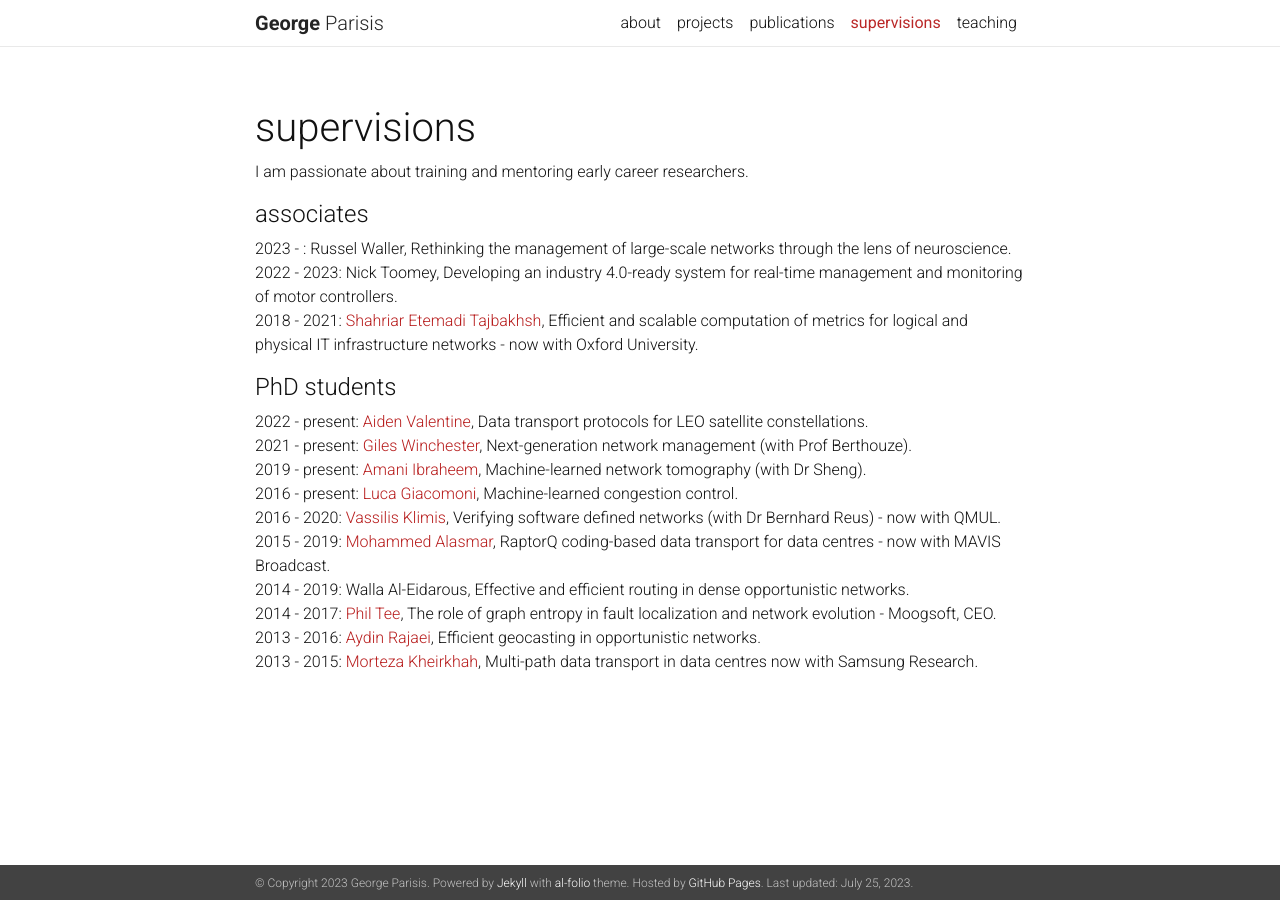
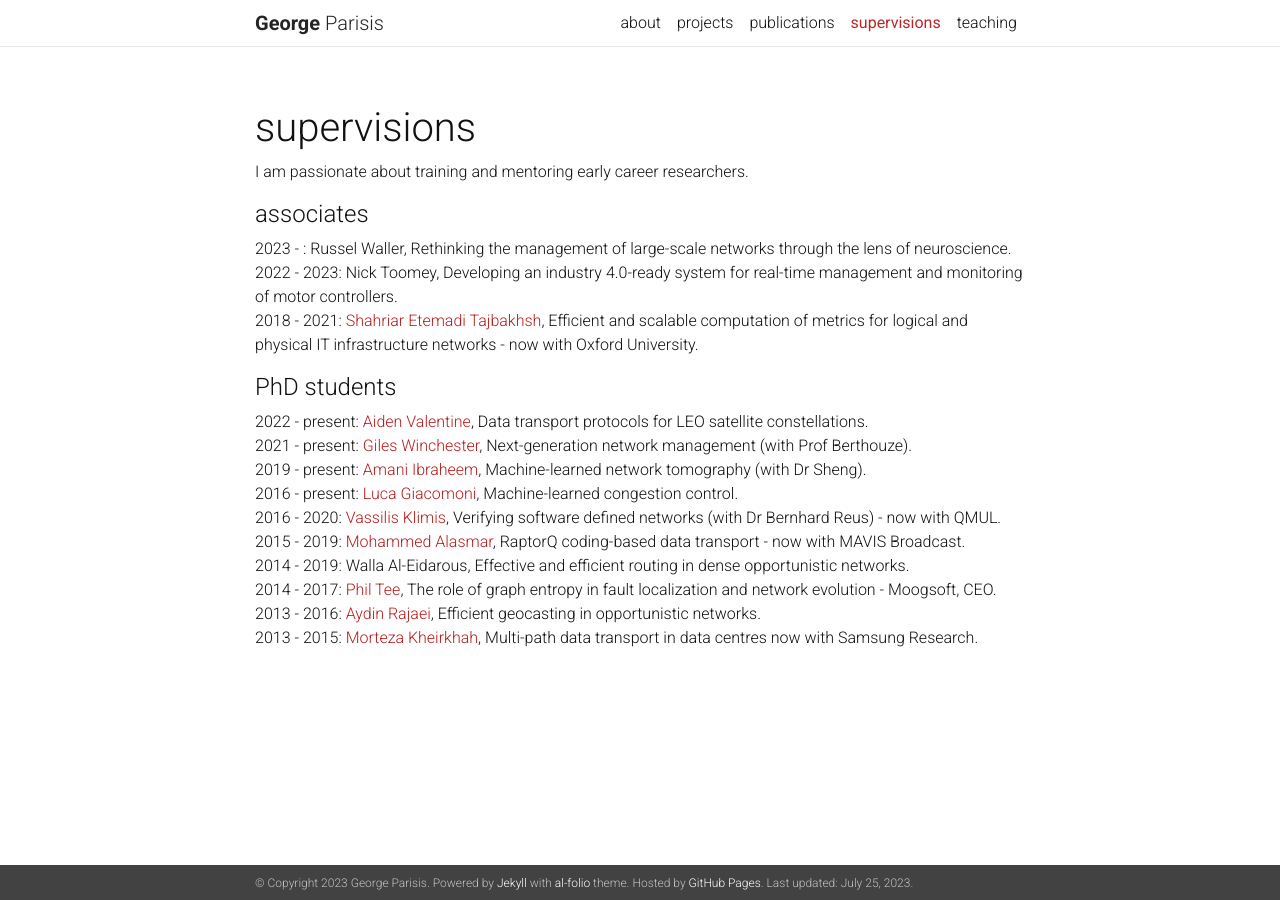
Before and after one commit to georgeparisis/georgeparisis.github.io, a Jekyll site: the page built from _pages/supervisions.md, in a window 1280 px wide. Built offline with Jekyll 4.4.1, drawn with Linux system fonts in a browser that asks for light colours; nearby versions of some CDN libraries; a style sheet for code colours, icons or effects is not loaded.

Commit message:
Update supervisions.md

```diff
--- a/_pages/supervisions.md
+++ b/_pages/supervisions.md
@@ -24,7 +24,7 @@ nav: true
 <br>
 2016 - 2020: [Vassilis Klimis](https://uk.linkedin.com/in/vasiliosklimis){:target="_blank"}, Verifying software defined networks (with Dr Bernhard Reus) - now with QMUL.
 <br>
-2015 - 2019: [Mohammed Alasmar](https://uk.linkedin.com/in/mohammed-alasmar-854497170){:target="_blank"}, RaptorQ coding-based data transport for data centres - now with MAVIS Broadcast.
+2015 - 2019: [Mohammed Alasmar](https://uk.linkedin.com/in/mohammed-alasmar-854497170){:target="_blank"}, RaptorQ coding-based data transport - now with MAVIS Broadcast.
 <br>
 2014 - 2019: Walla Al-Eidarous, Effective and efficient routing in dense opportunistic networks.
 <br>
```
